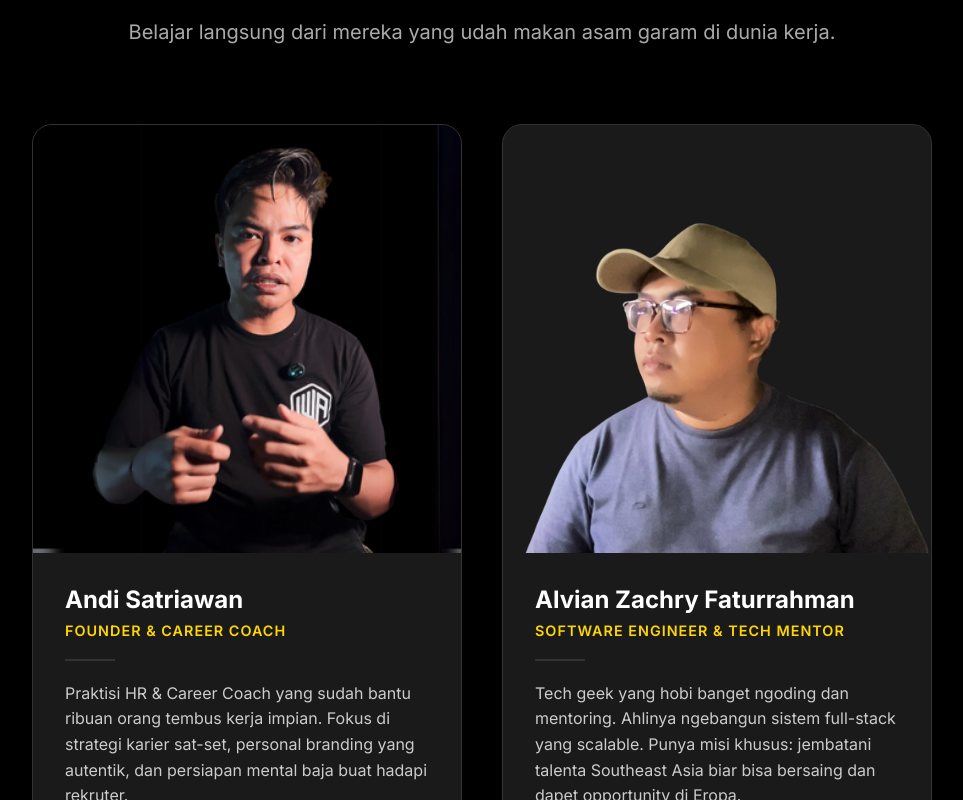
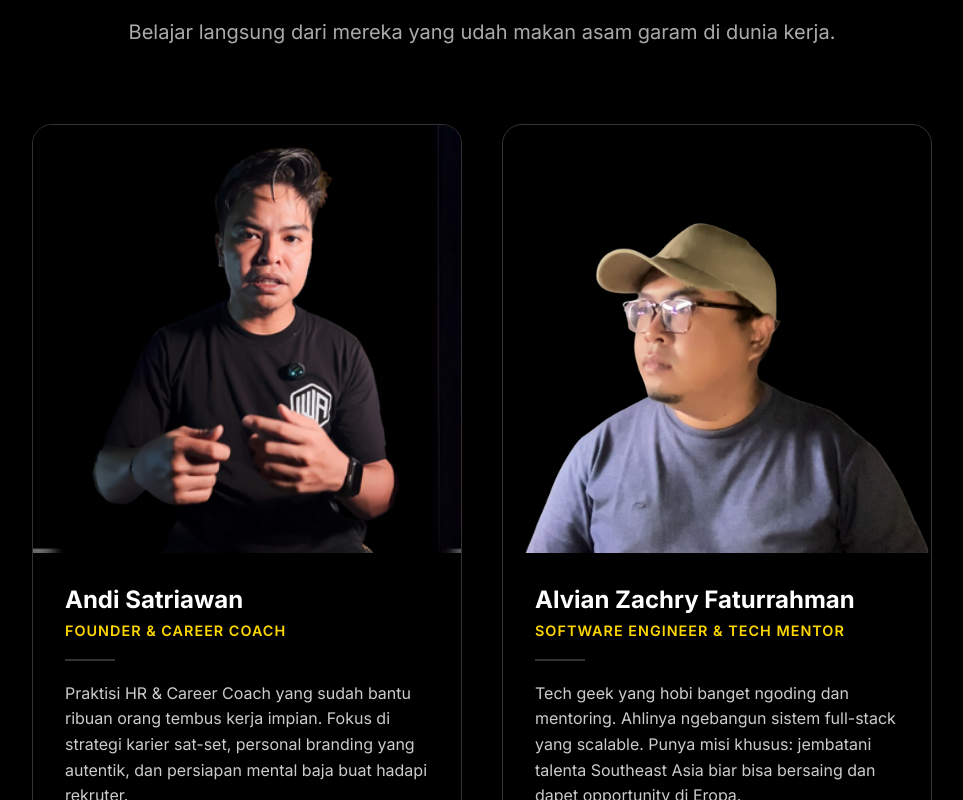
Before and after one commit to alvianzf/learnwithandi.com, a Next.js app: page / in a window 1280 px wide. Shown: the part 5580-6380 px from the top of the page, without its empty margins (158-1121 px from the left). Built offline with nearby package versions, Linux system fonts and the light colour scheme.

Commit message:
style: set mentor card background to black

```diff
--- a/src/components/MentorsSection.module.css
+++ b/src/components/MentorsSection.module.css
@@ -41,7 +41,7 @@
 }
 
 .card {
-  background: #1a1a1a;
+  background: #000;
   border: 1px solid #333;
   border-radius: 20px;
   overflow: hidden;
```
